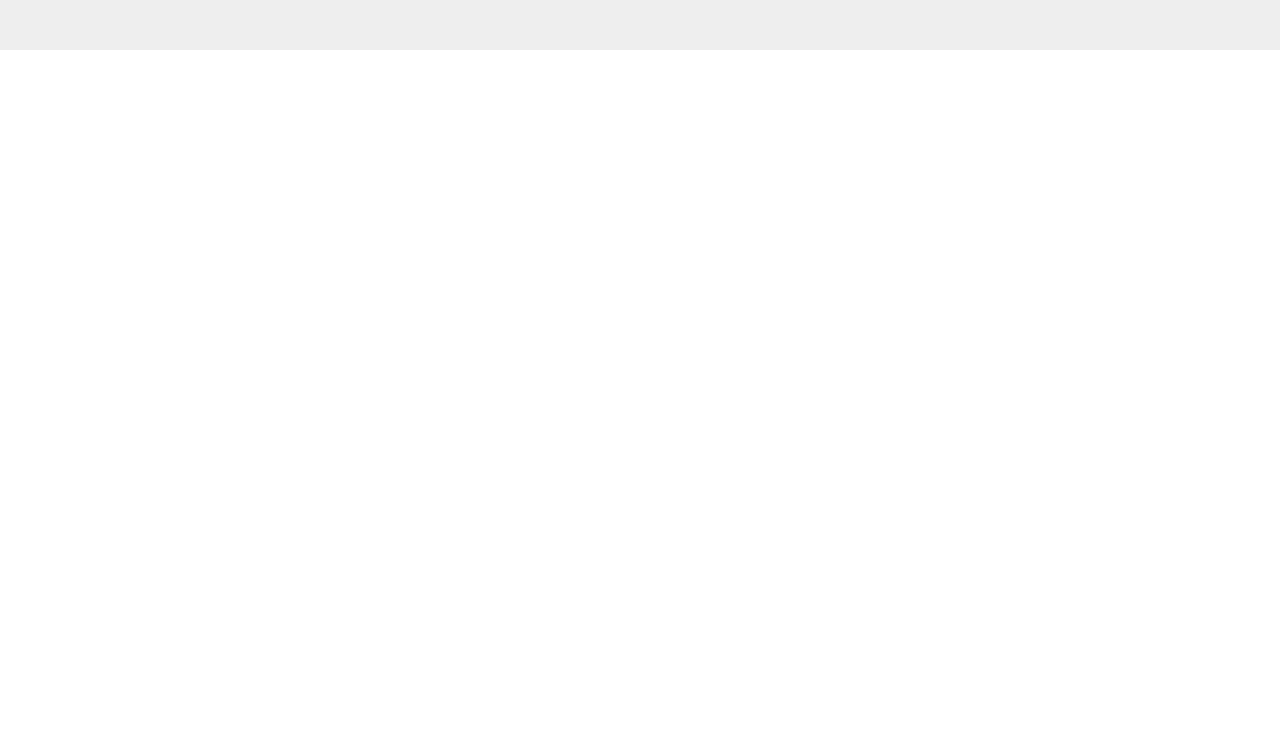
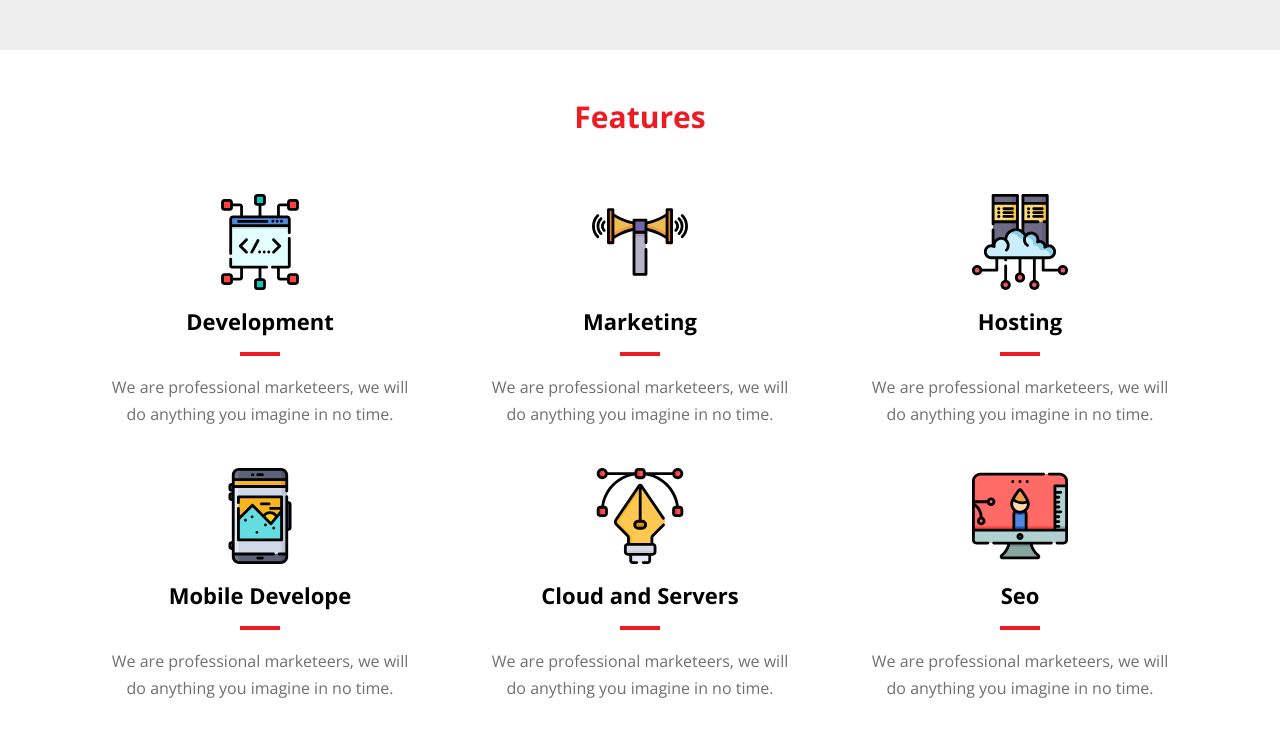
Before and after one commit to Abdullaheisa/Special-Design, a plain HTML site: page index.html in a window 1280 px wide. Shown: the part 3560-4296 px from the top of the page. Drawn offline with nearby package versions, Linux system fonts and the light colour scheme.

Commit message:
Apdate 3

```diff
--- a/css/master.css
+++ b/css/master.css
@@ -8,7 +8,6 @@ body {
   font-family: "Open Sans", sans-serif;
   margin: 0;
   padding: 0;
-  height: 10000px;
 }
 ul {
   list-style: none;
@@ -580,3 +579,56 @@ header .link-container button span {
   margin: 0;
 }
 /* End Timeline */
+/* Start Features */
+.features {
+  padding-top: 50px;
+  padding-bottom: 50px;
+}
+.features h2 {
+  font-weight: bold;
+  font-size: 30px;
+  color: var(--main-color);
+  margin: 0 0 60px;
+  text-align: center;
+}
+.features .feat-box {
+  width: calc(100% / 3);
+  float: left;
+  text-align: center;
+  margin-bottom: 40px;
+}
+@media (max-width: 991px) {
+  .features .feat-box {
+    width: calc(100% / 2);
+  }
+}
+@media (max-width: 767px) {
+  .features .feat-box {
+    width: 100%;
+  }
+}
+.features .feat-box h4 {
+  font-size: 22px;
+  margin: 15px 0 40px;
+  position: relative;
+}
+.features .feat-box h4::before {
+  content: "";
+  position: absolute;
+  width: 40px;
+  height: 4px;
+  background-color: var(--main-color);
+  left: 50%;
+  transform: translateX(-50%);
+  bottom: -22px;
+}
+.features .feat-box p {
+  width: 80%;
+  margin: 0 auto;
+  line-height: 1.7;
+  color: #706f6f;
+}
+.features .feat-box img {
+  width: 96px;
+}
+/* End Features */
--- a/index.html
+++ b/index.html
@@ -254,6 +254,61 @@
       </div>
     </div>
     <!-- End Time Line -->
+    <!-- Start Our Features -->
+    <div class="features">
+      <div class="container">
+        <h2>Features</h2>
+        <div class="feat-box">
+          <img src="image/programming.svg" alt="" />
+          <h4>Development</h4>
+          <p>
+            We are professional marketeers, we will do anything you imagine in
+            no time.
+          </p>
+        </div>
+        <div class="feat-box">
+          <img src="image/advertising.svg" alt="" />
+          <h4>Marketing</h4>
+          <p>
+            We are professional marketeers, we will do anything you imagine in
+            no time.
+          </p>
+        </div>
+        <div class="feat-box">
+          <img src="image/hosting-icon.svg" alt="" />
+          <h4>Hosting</h4>
+          <p>
+            We are professional marketeers, we will do anything you imagine in
+            no time.
+          </p>
+        </div>
+        <div class="feat-box">
+          <img src="image/mobile-app.svg" alt="" />
+          <h4>Mobile Develope</h4>
+          <p>
+            We are professional marketeers, we will do anything you imagine in
+            no time.
+          </p>
+        </div>
+        <div class="feat-box">
+          <img src="image/graphic-design.svg" alt="" />
+          <h4>Cloud and Servers</h4>
+          <p>
+            We are professional marketeers, we will do anything you imagine in
+            no time.
+          </p>
+        </div>
+        <div class="feat-box">
+          <img src="image/web-design.svg" alt="" />
+          <h4>Seo</h4>
+          <p>
+            We are professional marketeers, we will do anything you imagine in
+            no time.
+          </p>
+        </div>
+      </div>
+    </div>
+    <!-- End Our Features -->
     <script src="js/master.js"></script>
   </body>
 </html>
```
Also changed, not shown: js/master.js (+0 -10 lines), image/advertising.svg (added), image/contact.png (added), image/graphic-design.svg (added), image/hosting-icon.svg (added), image/mobile-app.svg (added), image/programming.svg (added), image/web-design.svg (added).
